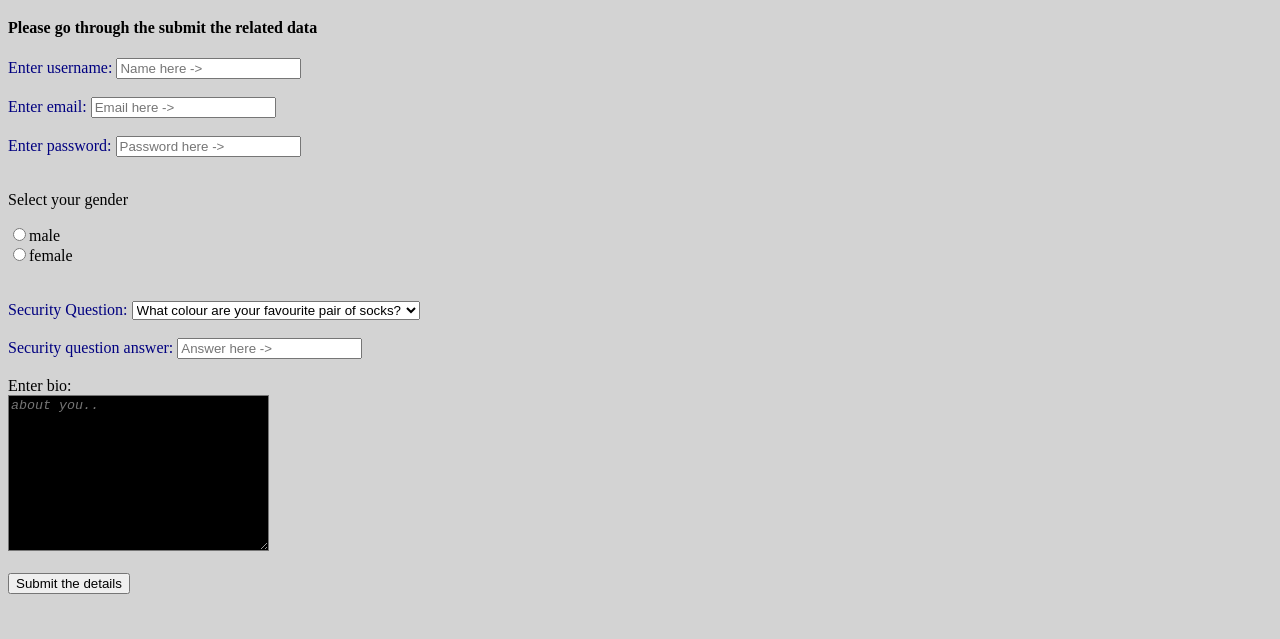
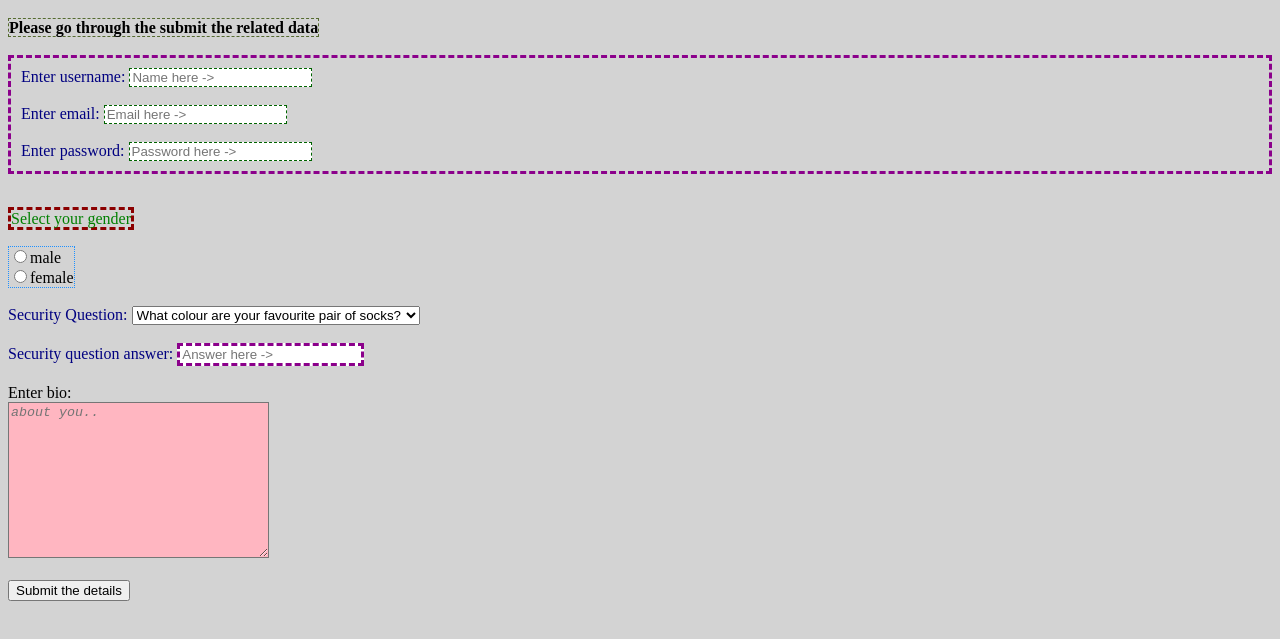
Before and after one commit to LKalana/htmlcss_tutorial, a plain HTML site: page index.html in a window 1280 px wide. Shown: the part 61-700 px from the top of the page. Drawn offline with Linux system fonts and the light colour scheme.

Commit message:
Pushing Changes in index.html/Styles.css

```diff
--- a/index.html
+++ b/index.html
@@ -7,23 +7,29 @@
   </head>
   <body>
    <h1>HTML Forms</h1>
-   <h4>Please go through the submit the related data</h4>
+   <h4 class="header">Please go through the submit the related data</h4>
+   <br><br>
     <!--Let's use HTML forms-->
   <form>
     <!--Using iputs and labels-->
-    <label for="username" style="color: navy;">Enter username:</label>
+    <div id="div">
+    <label class="label" for="username" style="color: navy;">Enter username:</label>
     <input type="text" id="username" name="username" placeholder="Name here ->" required>
     <br><br>
-    <label for="email" style="color: navy;">Enter email:</label>
+    <label class="emaillabel" for="email" style="color: navy;">Enter email:</label>
     <input type="email" name="email" id="email" placeholder="Email here ->" required>
     <br><br>
     <label for="password" style="color: navy;">Enter password:</label>
     <input type="password" name="password" id="password" placeholder="Password here ->" required>
+    </div>
     <br><br>
     <!--Using radio buttons-->
-    <p>Select your gender</p>
+    <p class="gender">Select your gender</p>
+    <br><br>
+    <div class="division_a">
     <input type="radio" name="gender" value="male" required>male<br>
     <input type="radio" name="gender" value="female" required>female<br>
+    </div>
     <br><br>
     <label for="question" style="color: navy;">Security Question:</label>
     <select name="question" id="question">
--- a/styles.css
+++ b/styles.css
@@ -1,4 +1,7 @@
 
+/* This CSS file linked with Index.html */
+
+/* Normal tags */
 h1{
   color: orange;
   background-color: gray;
@@ -7,12 +10,40 @@ h1{
 body{
   background-color: lightgrey;
 }
-p{
-  color:black;
+/* Using Classes */
+.gender{
+  display: inline;
+  color:green;
+  border: dashed darkred;
 }
 textarea{
-  background-color: black;
+  background-color: lightpink;
   color: lightcyan;
   font-family: 'Courier New', Courier, monospace;
   font-style : italic;
 }
+.header{
+  border: 1px dashed darkolivegreen;
+  display: inline;
+}
+.division_a{
+  display: inline-block;
+  border: 1px dotted dodgerblue;
+}
+/* Using id tags */
+#username{
+  border: 1px dashed darkgreen;
+}
+#email{
+  border: 1px dashed darkgreen;
+}
+#password{
+  border: 1px dashed darkgreen;
+}
+#answer{
+  border: dashed darkmagenta ;
+}
+#div{
+  border: dashed darkmagenta;
+  padding: 10px;
+}
```
